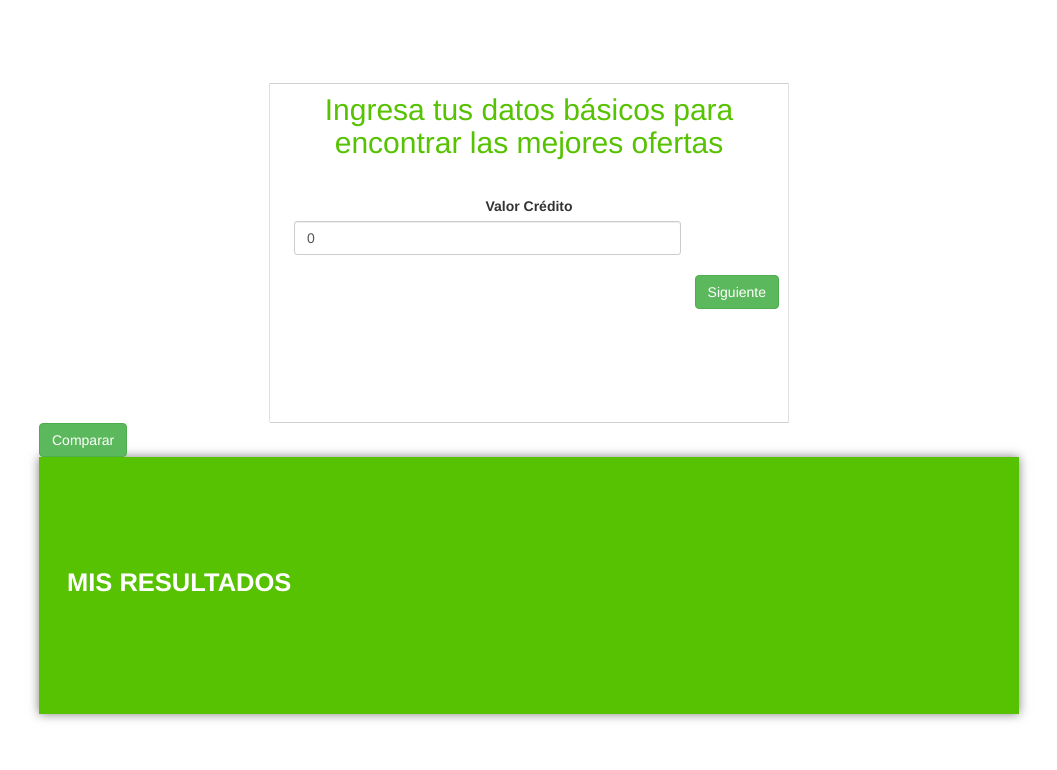
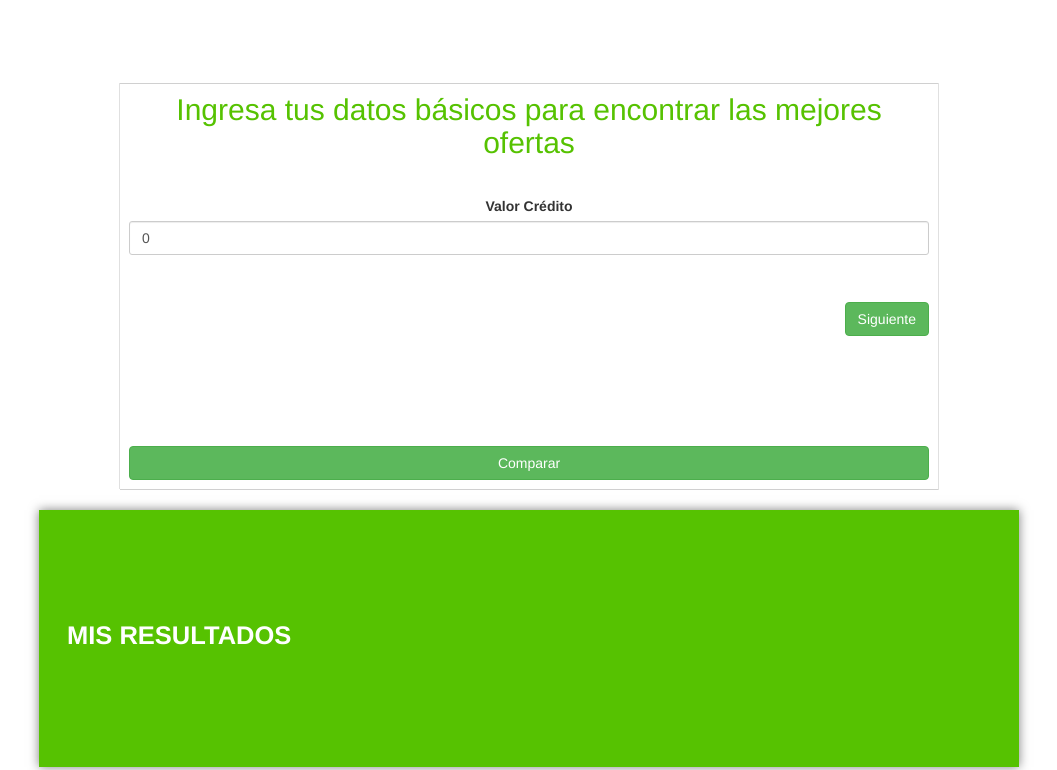
Before and after one commit to sriox/infinance, a plain HTML site: page index.html in a window 1280 px wide. Shown: the part 1826-2596 px from the top of the page, without its empty margins (111-1168 px from the left). Drawn offline with nearby package versions, Linux system fonts and the light colour scheme; some packages are replaced by stand-ins of ours.

Commit message:
Update index.html
Modificación botón comparar

```diff
--- a/index.html
+++ b/index.html
@@ -47,8 +47,8 @@
 
             var options =
             {
-                width: 500,//width of slider
-                height: 217,//height of slider
+                width: 800,//width of slider
+                height: 250,//height of slider
                 next_prev: true,//will show next and prev links
                 next_class: 'btn btn-success btn-xl',//class for next link
                 prev_class: 'btn btn-success btn-xl',//class for prev link
@@ -59,18 +59,10 @@
                     submit: 'Comparar'
                 },
                 speed: 600,//slider speed
-                error_position: 'inside',
+                error_position: 'onelement',
                 validation: true,
                 nav_class: 'nav_class',
-                submit_class: 'btn btn-info btn-xl',
-                submit_id: 'btnCompare',
-                success: function () {
-                    alert("Success ");
-                }, submit_handler: function () {
-                    alert("Comparar");
-                    compareCredits();
-
-                },
+                submit_button: false
 
             };
 
@@ -188,7 +180,7 @@
                 <br />
                 <table style="width:100%;text-align:center;">
                     <tr>
-                        <td style="width:30%; border-top:1px solid white;border-left:1px solid white;border-bottom:1px solid white;"></td>
+                        <td style="width:10%; border-top:1px solid white;border-left:1px solid white;border-bottom:1px solid white;"></td>
                         <td>
                             <h2 style="color:#56C201;">Ingresa tus datos básicos para encontrar las mejores ofertas</h2>
                             <div id="slider" class="form">
@@ -196,15 +188,13 @@
                                     <li data-id="slider_ValorCredito">
                                         <div class="form-group">
                                             <label class="control-label">Valor Crédito</label>
-                                            <div class="col-sm-10">
-                                                <input id="txtCreditValue" type="text" ng-model="creditValue" data-msg="Es requerido" class="form-control" required><br /><span ng-show="errorsCount > 0 && errors.creditValue.status">{{errors.creditValue.message}}</span>
-                                            </div>
+                                            <input id="txtCreditValue" type="text" ng-model="creditValue" data-msg="Es requerido" class="form-control" required number><br /><span ng-show="errorsCount > 0 && errors.creditValue.status">{{errors.creditValue.message}}</span>
                                         </div>
                                     </li>
                                     <li data-id="slider_Plazo">
                                         <div class="form-group">
                                             <label class="control-label" for="txtTerm">Plazo</label>
-                                            <input id="txtTerm" type="text" ng-model="term" data-msg="Es requerido" class="form-control" required><br /><span ng-show="errorsCount > 0 && errors.term.status">{{errors.term.message}}</span>
+                                            <input id="txtTerm" type="text" ng-model="term" data-msg="Es requerido" class="form-control" required number><br /><span ng-show="errorsCount > 0 && errors.term.status">{{errors.term.message}}</span>
                                         </div>
                                     </li>
                                     <li data-id="slider_EsEmpleado">
@@ -219,17 +209,18 @@
                                     <li data-id="slider_Salario">
                                         <div class="form-group">
                                             <label class="control-label" for="txtSalary">Salario</label>
-                                            <input id="txtSalary" type="text" ng-model="salary" data-msg="This is required" class="form-control" required />&nbsp;<span class="help-block">Cero para omitir</span>
+                                            <input id="txtSalary" type="text" ng-model="salary" data-msg="This is required" class="form-control" required number>&nbsp;<span class="help-block">Cero para omitir</span>
                                         </div>
                                     </li>
                                 </ul>
                             </div>
+                            <button id="btnCompare" ng-disabled="!products.list" ng-click="compareCredits()" class="btn btn-success btn-xl" style="width:100%;">Comparar</button>
+
                         </td>
-                        <td style="width:30%;border:1px solid white;"></td>
+                        <td style="width:10%;border:1px solid white;"></td>
                     </tr>
                 </table>
 
-                <button id="btnCompare" ng-disabled="!products.list" ng-click="compareCredits()" class="btn btn-success btn-xl">Comparar</button>
                 <br />
 
                 <div>
```
